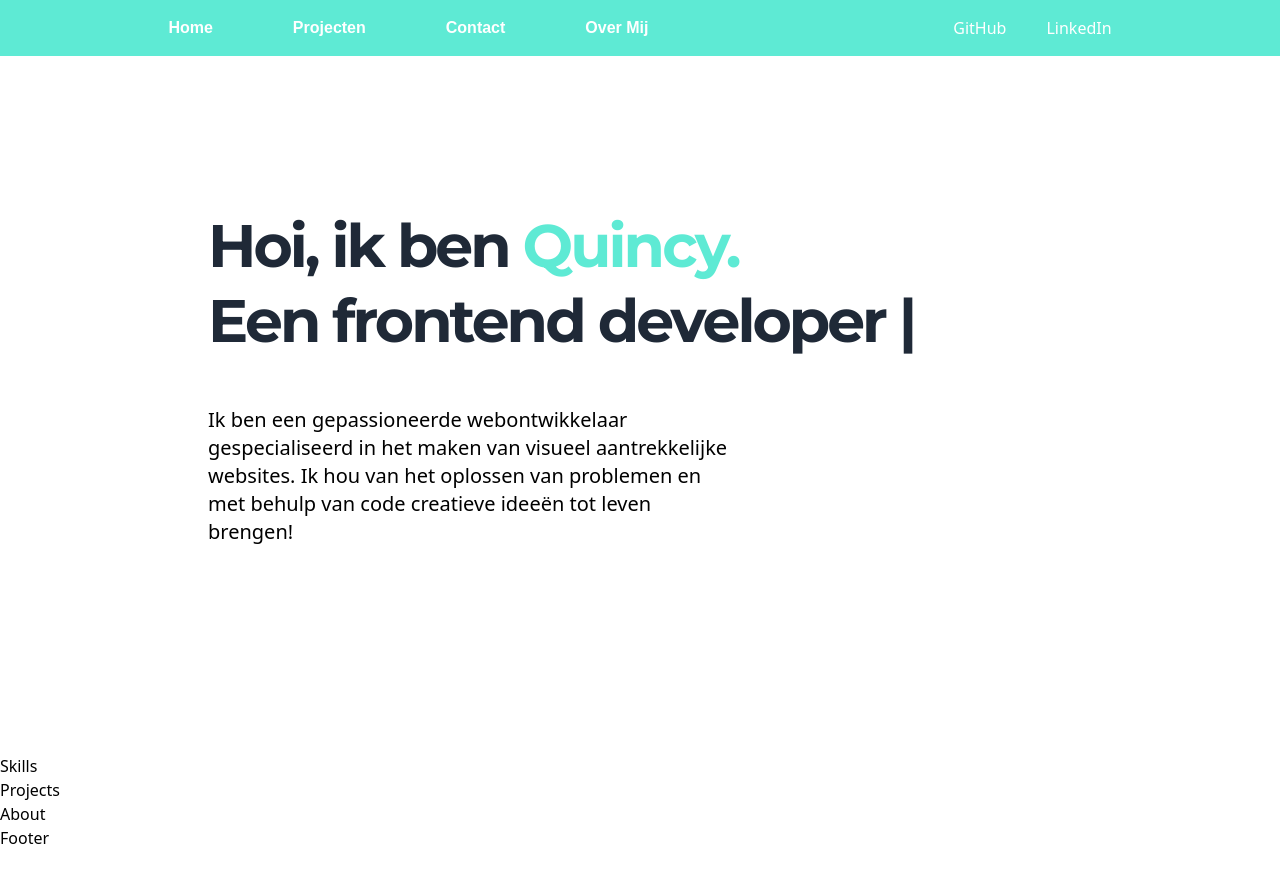
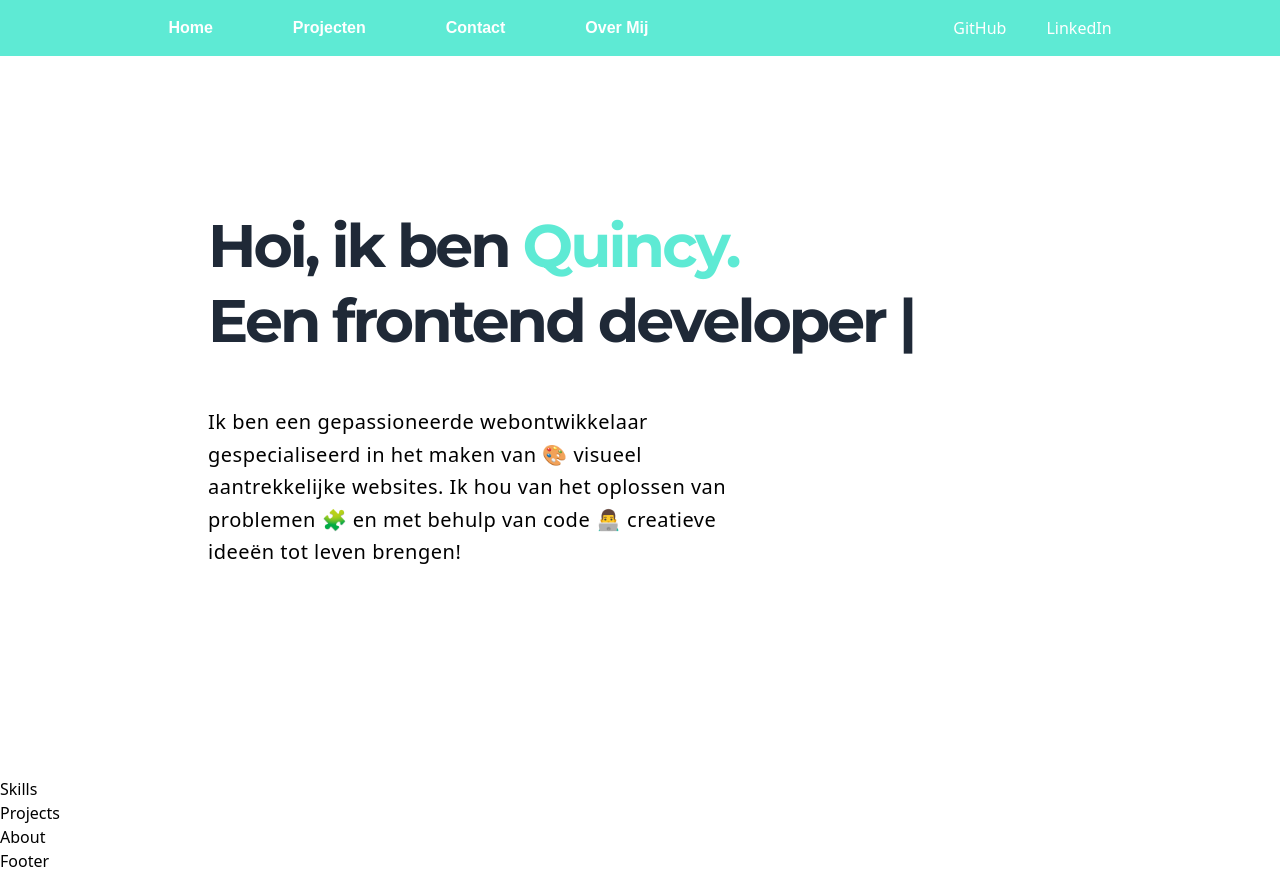
Before and after one commit to Quincy-Fer/portfolio, a React (Vite) app: page / in a window 1280 px wide. Before the commit the page ends 850 px from the top, so only its background shows below. Built offline with nearby package versions, Linux system fonts and the light colour scheme; a web font is replaced by a local one.

Commit message:
Rewritten text and added emoticons

```diff
--- a/src/components/Hero.tsx
+++ b/src/components/Hero.tsx
@@ -8,10 +8,10 @@ const Hero = () => {
         <br />
         Een frontend developer |
       </h1>
-      <p className="mt-12 max-w-[520px] text-xl">
+      <p className="mt-12 max-w-[520px] text-xl leading-relaxed tracking-wide ">
         Ik ben een gepassioneerde webontwikkelaar gespecialiseerd in het maken
-        van visueel aantrekkelijke websites. Ik hou van het oplossen van
-        problemen en met behulp van code creatieve ideeën tot leven brengen!
+        van 🎨 visueel aantrekkelijke websites. Ik hou van het oplossen van
+        problemen 🧩 en met behulp van code 👨‍💻 creatieve  ideeën tot leven brengen!
       </p>
     </section>
   );
```
